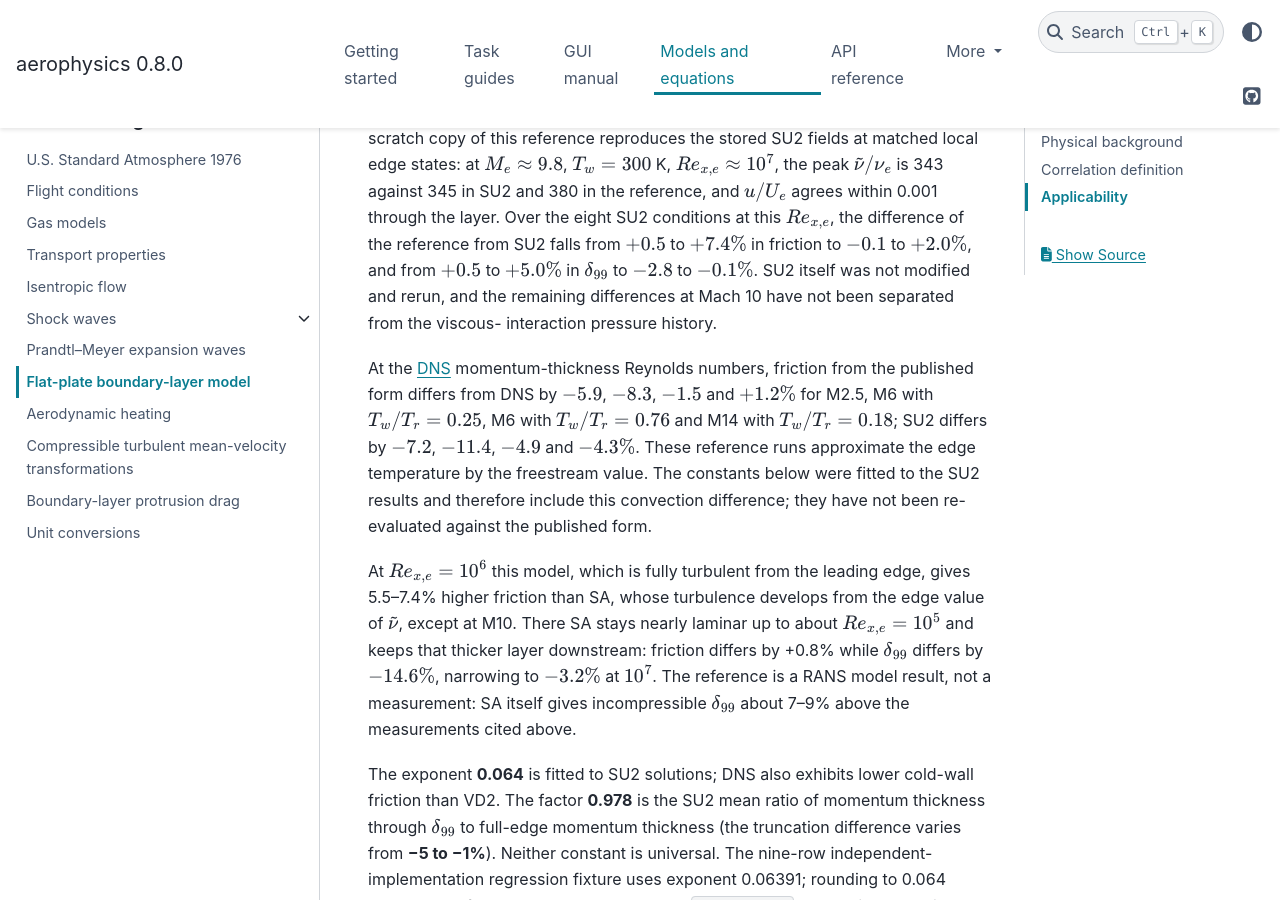
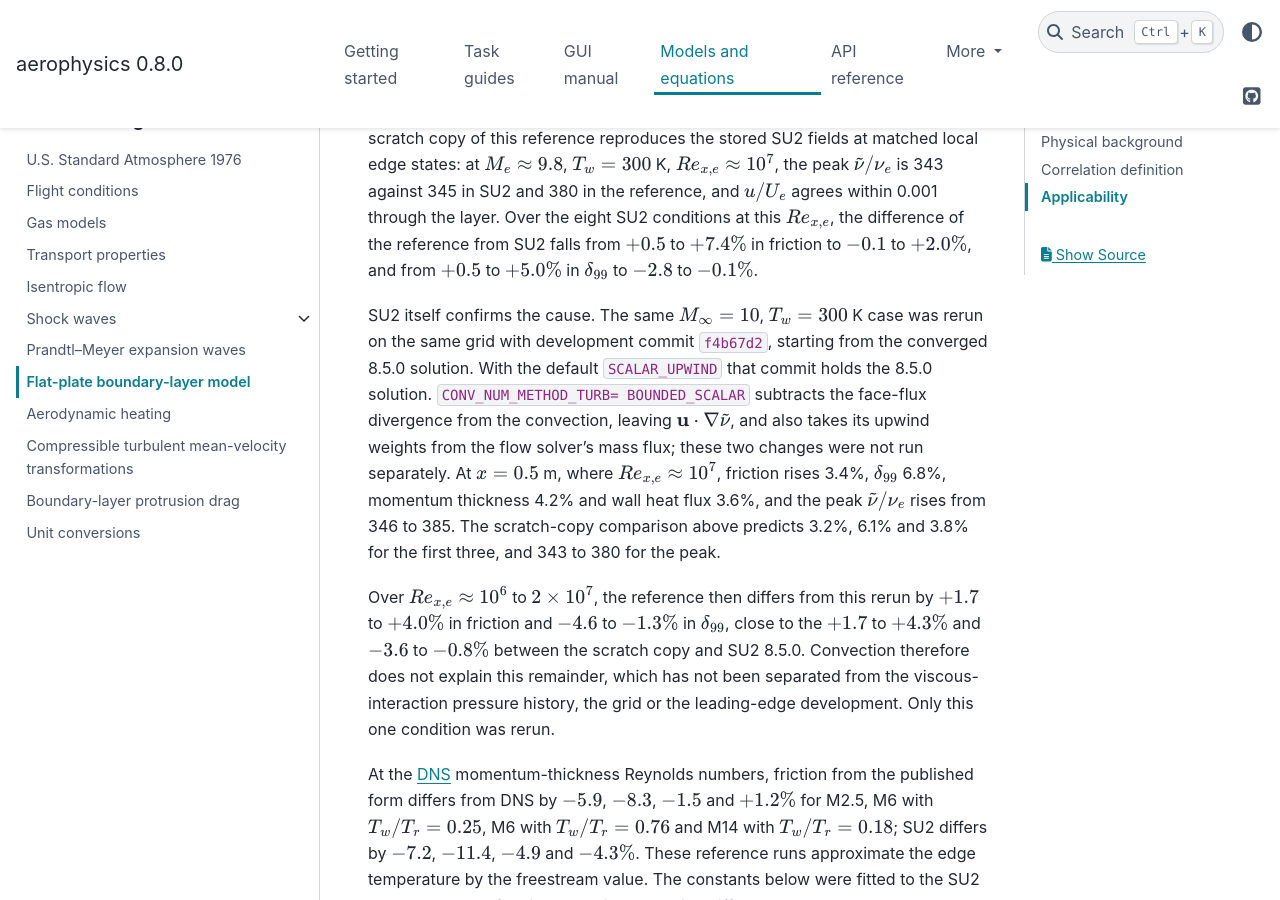
Before and after one commit to pandorobo11/aerophysics, a Sphinx documentation site: the page built from docs/models/flat_plate_boundary_layer.rst, in a window 1280 px wide and 900 px high, scrolled down 21874 px. Built offline with Sphinx 7.4.7 and the PyData theme 0.15.4, drawn with Linux system fonts in a browser that asks for light colours.

Commit message:
docs: record the SU2 BOUNDED_SCALAR rerun of the SA convection difference
Co-Authored-By: Claude Opus 5.5 <noreply@anthropic.com>

```diff
--- a/docs/models/flat_plate_boundary_layer.rst
+++ b/docs/models/flat_plate_boundary_layer.rst
@@ -1053,9 +1053,28 @@ reproduces the stored SU2 fields at matched local edge states: at
 conditions at this :math:`Re_{x,e}`, the difference of the reference from SU2
 falls from :math:`+0.5` to :math:`+7.4\%` in friction to :math:`-0.1` to
 :math:`+2.0\%`, and from :math:`+0.5` to :math:`+5.0\%` in :math:`\delta_{99}` to
-:math:`-2.8` to :math:`-0.1\%`. SU2 itself was not modified and rerun, and the
-remaining differences at Mach 10 have not been separated from the viscous-
-interaction pressure history.
+:math:`-2.8` to :math:`-0.1\%`.
+
+SU2 itself confirms the cause. The same :math:`M_\infty=10`, :math:`T_w=300` K
+case was rerun on the same grid with development commit ``f4b67d2``, starting
+from the converged 8.5.0 solution. With the default ``SCALAR_UPWIND`` that commit
+holds the 8.5.0 solution. ``CONV_NUM_METHOD_TURB= BOUNDED_SCALAR`` subtracts the
+face-flux divergence from the convection, leaving
+:math:`\mathbf{u}\cdot\nabla\tilde\nu`, and also takes its upwind weights from
+the flow solver's mass flux; these two changes were not run separately. At
+:math:`x=0.5` m, where :math:`Re_{x,e}\approx10^7`, friction rises 3.4%,
+:math:`\delta_{99}` 6.8%, momentum thickness 4.2% and wall heat flux 3.6%, and the
+peak :math:`\tilde\nu/\nu_e` rises from 346 to 385. The scratch-copy comparison
+above predicts 3.2%, 6.1% and 3.8% for the first three, and 343 to 380 for the
+peak.
+
+Over :math:`Re_{x,e}\approx10^6` to :math:`2\times10^7`, the reference then
+differs from this rerun by :math:`+1.7` to :math:`+4.0\%` in friction and
+:math:`-4.6` to :math:`-1.3\%` in :math:`\delta_{99}`, close to the
+:math:`+1.7` to :math:`+4.3\%` and :math:`-3.6` to :math:`-0.8\%` between the
+scratch copy and SU2 8.5.0. Convection therefore does not explain this remainder,
+which has not been separated from the viscous-interaction pressure history, the
+grid or the leading-edge development. Only this one condition was rerun.
 
 At the :ref:`DNS <ref-zhang-duan-choudhari-2018>` momentum-thickness Reynolds
 numbers, friction from the published form differs from DNS by :math:`-5.9`,
--- a/docs/references.rst
+++ b/docs/references.rst
@@ -442,6 +442,10 @@ Flows*. AIAA Paper 2014-0243, 2014.
 
 https://github.com/su2code/SU2/blob/v8.5.0/SU2_CFD/include/numerics/turbulent/turb_convection.hpp
 
+The ``BOUNDED_SCALAR`` rerun used development commit ``f4b67d2``:
+
+https://github.com/su2code/SU2/blob/f4b67d23deaac22948cc8d2a2c0da3138ae804f6/SU2_CFD/include/solvers/CScalarSolver.hpp
+
 .. _ref-allmaras-johnson-spalart-2012:
 
 Allmaras, S. R., Johnson, F. T., and Spalart, P. R. *Modifications and
```
